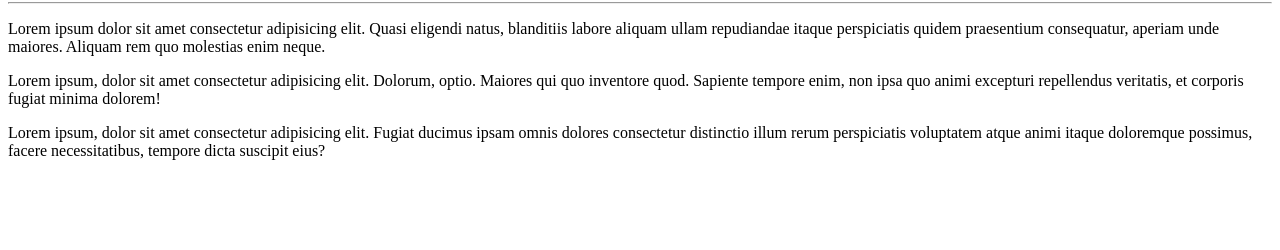
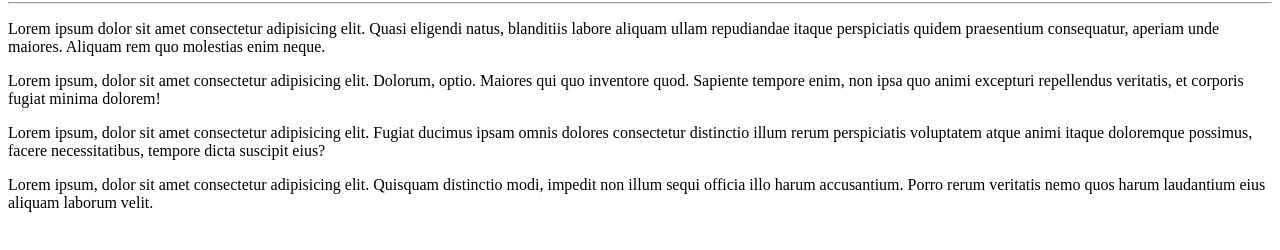
Before and after one commit to Adriano-acl/Ola-mundo, a plain HTML site: page site-exemplo/index.html in a window 1280 px wide. Shown: the part 78-328 px from the top of the page. Drawn offline with Linux system fonts and the light colour scheme.

Commit message:
arquivo modificado
depois de 3 dia fazendo teste

```diff
--- a/site-exemplo/index.html
+++ b/site-exemplo/index.html
@@ -11,6 +11,6 @@
    <p>Lorem ipsum dolor sit amet consectetur adipisicing elit. Quasi eligendi natus, blanditiis labore aliquam ullam repudiandae itaque perspiciatis quidem praesentium consequatur, aperiam unde maiores. Aliquam rem quo molestias enim neque.</p>
    <p>Lorem ipsum, dolor sit amet consectetur adipisicing elit. Dolorum, optio. Maiores qui quo inventore quod. Sapiente tempore enim, non ipsa quo animi excepturi repellendus veritatis, et corporis fugiat minima dolorem!</p>
    <p>Lorem ipsum, dolor sit amet consectetur adipisicing elit. Fugiat ducimus ipsam omnis dolores consectetur distinctio illum rerum perspiciatis voluptatem atque animi itaque doloremque possimus, facere necessitatibus, tempore dicta suscipit eius?</p>
-
+   <p>Lorem ipsum, dolor sit amet consectetur adipisicing elit. Quisquam distinctio modi, impedit non illum sequi officia illo harum accusantium. Porro rerum veritatis nemo quos harum laudantium eius aliquam laborum velit.</p>
 </body>
 </html>
```
